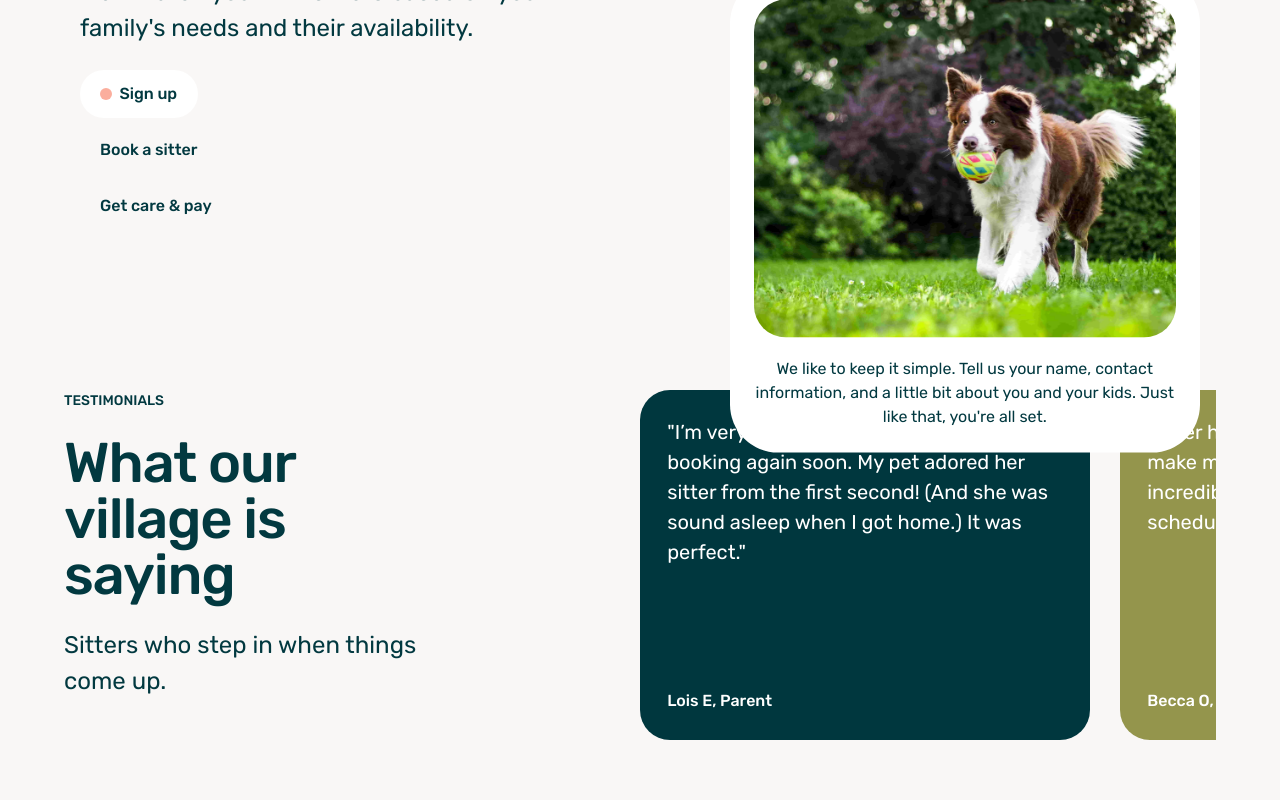
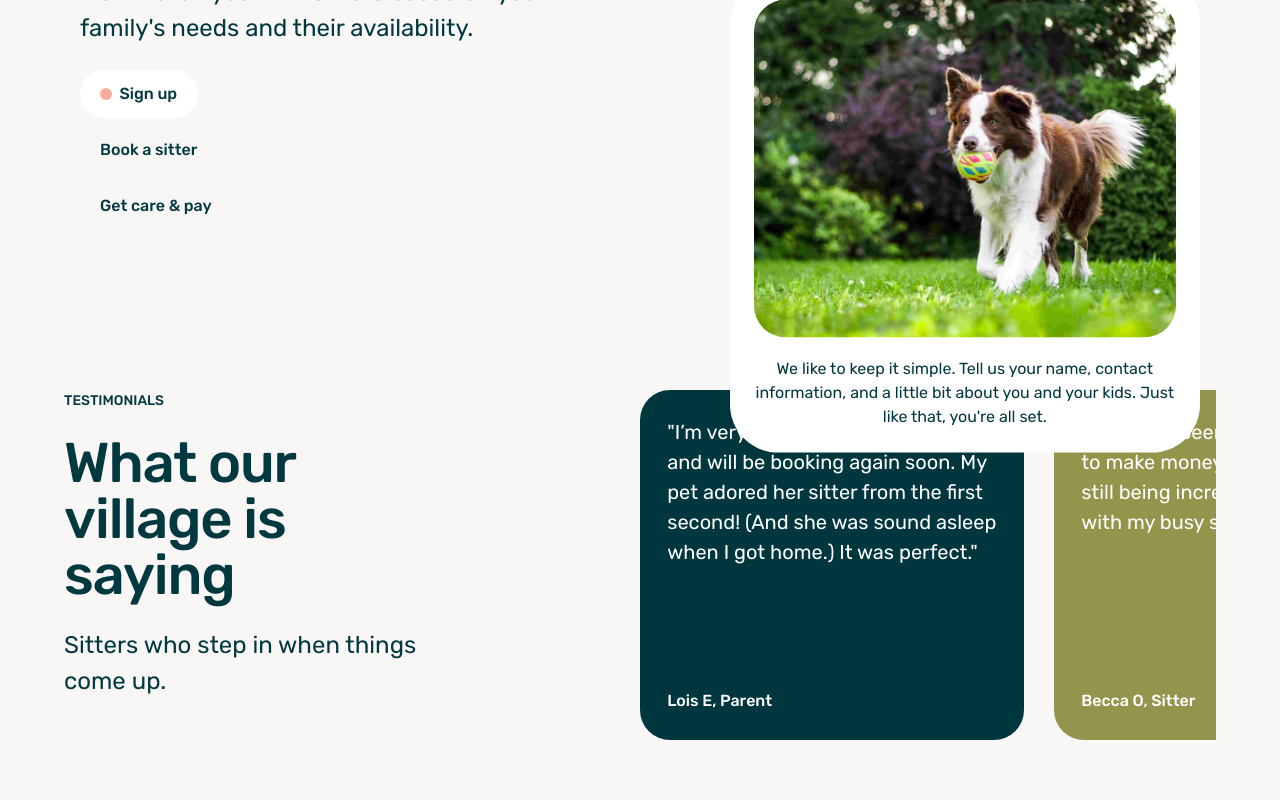
Before and after one commit to samsonc89/otter-replica, a React (Vite) app: page / in a window 1280 px wide. Shown: the part 1351-2151 px from the top of the page. Built offline with nearby package versions, Linux system fonts and the light colour scheme.

Commit message:
Fix testimonial card width

```diff
--- a/src/components/TestimonialCard/testimonialCard.css
+++ b/src/components/TestimonialCard/testimonialCard.css
@@ -3,7 +3,8 @@
   display: flex;
   flex-direction: column;
   justify-content: space-between;
-  width: 450px;
+  /* width: 450px; */
+  width: clamp(30vw, 25%, 450px);
   /* height: 100%; */
   background-color: #00373e;
   padding: 1.7rem;
```
